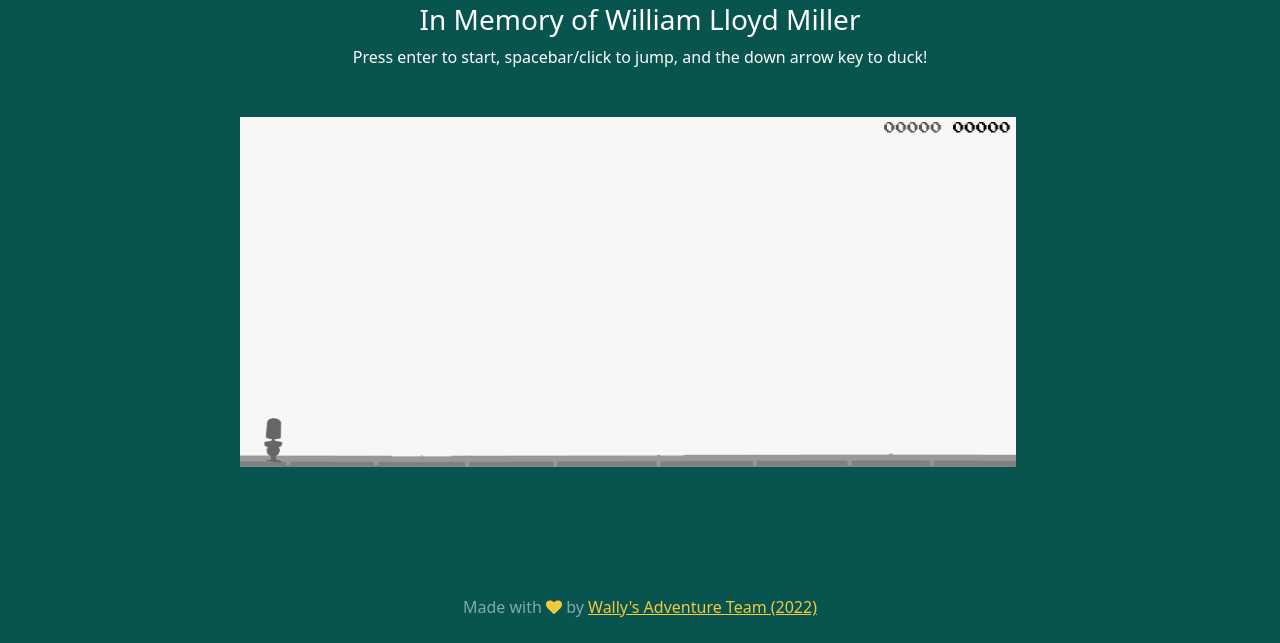
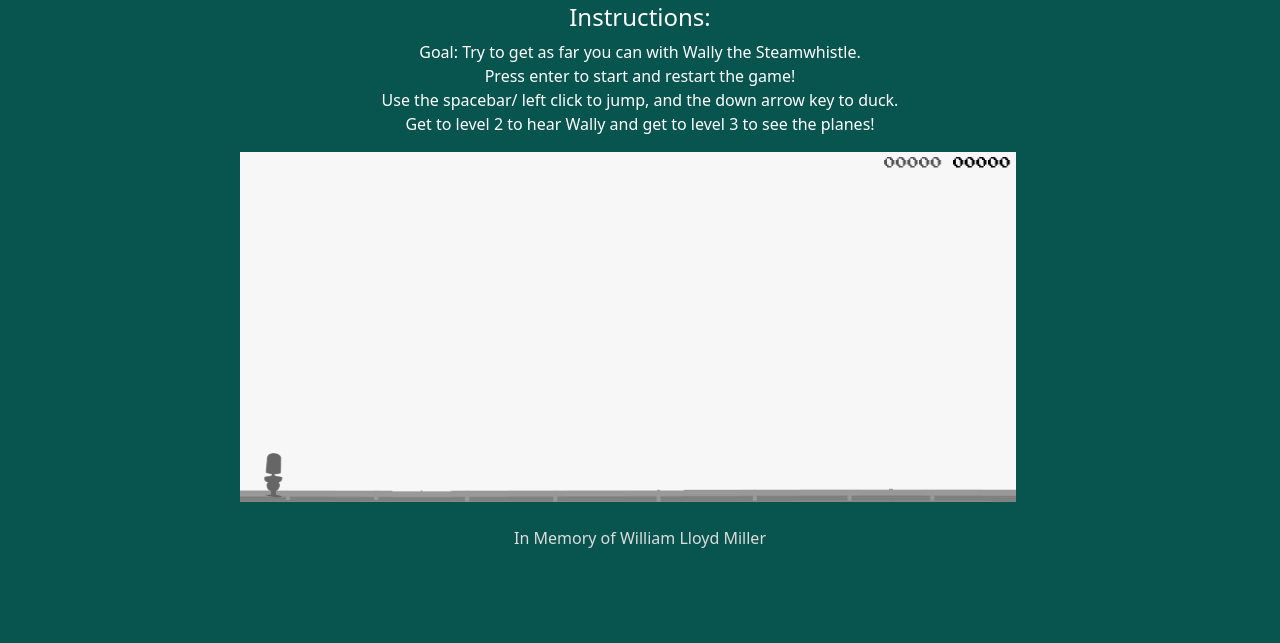
Before and after one commit to sderacy/wallysadventure, a website with bundled scripts: page index.html in a window 1280 px wide. Shown: the part 157-800 px from the top of the page. Built offline with nearby package versions, Linux system fonts and the light colour scheme; files whose address does not match are found by name.

Commit message:
Add instructions header to index

```diff
--- a/index.html
+++ b/index.html
@@ -52,37 +52,24 @@
         </nav>
       </div>
 
-      <div class="text-center mt-3 mb-5">
+      <div class="text-center text-white mb-3">
         <h1 class="text-yellow">Wally's Adventure</h1>
-        <h3 class="text-white">In Memory of William Lloyd Miller</h3>
-        <p class="text-white">
-          Press enter to start, spacebar/click to jump, and the down arrow key
-          to duck!
+
+        <h4>Instructions:</h4>
+        <p>
+          Goal: Try to get as far you can with Wally the Steamwhistle. <br />
+          Press enter to start and restart the game! <br />
+          Use the spacebar/ left click to jump, and the down arrow key to duck.
+          <br />
+          Get to level 2 to hear Wally and get to level 3 to see the planes!
         </p>
       </div>
-      <div class="row col-12 mt-5" id="game"></div>
+      <div class="row col-12 mb-3" id="game"></div>
       <script type="module" src="./lib/index.js"></script>
 
-      <div class="row col-12 mt-5 text-center">
-        <footer id="footer" class="mt-auto text-white-50 mb-2">
-          <div class="container">
-            Made with <i class="fa fa-heart heart text-yellow"></i> by
-            <a
-              id="Architects"
-              class="text-yellow"
-              type="button"
-              data-bs-container="body"
-              data-bs-toggle="tooltip"
-              data-bs-trigger="hover focus"
-              data-bs-placement="top"
-              data-bs-html="true"
-              title="<em>Justin Cooper </em> <br> <em>Melanie De Leon</em>  <br> <em>Sterly Deracy</em> <br> <em>Karyme Estevez</em>"
-            >
-              Wally's Adventure Team (2022)
-            </a>
-          </div>
-        </footer>
-      </div>
+      <p class="mt-4 text-center text-gray">
+        In Memory of William Lloyd Miller
+      </p>
     </div>
     <script type="module" src="./lib/index.js"></script>
     <script
--- a/style.css
+++ b/style.css
@@ -40,6 +40,10 @@ footer {
   color: #f5c83e;
 }
 
+.text-gray {
+  color: rgb(221, 221, 221);
+}
+
 .nav-link:hover {
   color: #f5c83e !important;
 }
@@ -47,3 +51,12 @@ footer {
 a:hover {
   color: #f5c83e !important;
 }
+
+html {
+  overflow: scroll;
+  overflow-x: hidden;
+}
+::-webkit-scrollbar {
+  width: 0; /* Remove scrollbar space */
+  background: transparent; /* Optional: just make scrollbar invisible */
+}
```
